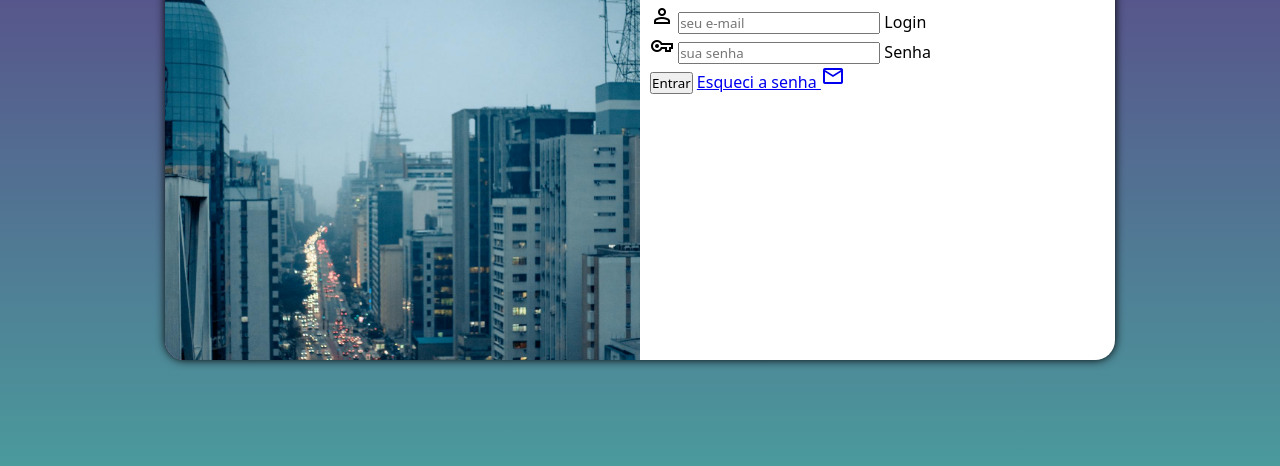
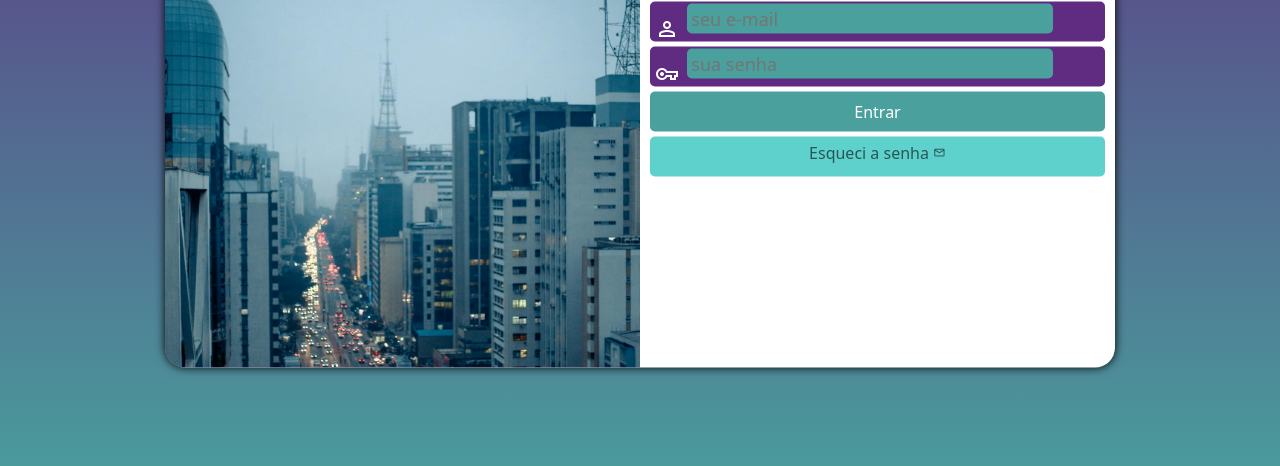
Before and after one commit to Dieegoo13/projeto-login, a plain HTML site: page index.html in a window 1280 px wide. Shown: the part 290-756 px from the top of the page. Drawn offline with nearby package versions, Linux system fonts and the light colour scheme.

Commit message:
ultima atualização

```diff
--- a/index.html
+++ b/index.html
@@ -27,16 +27,16 @@
                     <div class="campo">
                         <span class="material-symbols-outlined">person</span>
                         <input type="email" name="login" id="ilogin" placeholder="seu e-mail" required maxlength="30">
-                        <label for="ilogin">Login</label>
+                        <label for="ilogin"></label>
                     </div>
 
                     <div class="campo">
                         <span class="material-symbols-outlined">vpn_key</span>
                         <input type="password" name="senha" id="isenha" placeholder="sua senha" required maxlength="20">
-                        <label for="isenha">Senha</label>
+                        <label for="isenha"></label>
                     </div>
                     <input type="submit" value="Entrar">
-                    <a href="esqueci.html">Esqueci a senha <span class="material-symbols-outlined">mail</span></a>
+                    <a href="esqueci.html" class="botao">Esqueci a senha <span class="material-symbols-outlined">mail</span></a>
                 </form>
             </div>
 
--- a/style.css
+++ b/style.css
@@ -23,15 +23,16 @@ section#login {
     position: absolute;
     top: 50%;
     left: 50%;
-    transform: translate(-50%, -50%);
     overflow: hidden;
+
 
 
     background-color: white;
     width: 250px;
-    height: 500px;
+    height: 515px;
     border-radius: 20px;
     box-shadow: 0px 0px 10px black;
+    transform: translate(-50%, -50%);
     transition: width .3s, height .3s;
 }
 
@@ -55,3 +56,72 @@ div#formulario > h1 {
 div#formulario > p {
     font-size: 0.8em;
 }
+
+div.campo {
+    color: white;
+    background-color: black;
+    font-size: 2em;
+    width: 40px;
+    padding: 5px;
+}
+
+div.campo > input {
+    background-color: #49a09d;
+    width: calc(80% - -10px);
+    font-size: 18px;
+    height: 100%;
+    border: 0px;
+    border-radius: 5px;
+    padding: 4px;
+    transform: translateY(-15px);
+}
+form > div.campo {
+    background-color: #5f2c82;
+    display: block;
+    width: 100%;
+    height: 40px;
+    border-radius: 5px;
+    margin: 5px 0px;
+}
+
+form > label {
+    display: none;
+}
+
+form > input[type=submit] {
+    display: block;
+    font-size: 1em;
+    width: 100%;
+    height: 40px;
+    background-color: #49a09d;
+    color: white;
+    border-radius: 5px;
+    border: none;
+}
+
+form > input[type=submit]:hover {
+    background-color: #387c7a;
+    cursor: pointer;
+}
+
+form > a.botao {
+    display: block;
+    text-align: center;
+    padding-top: 5px;
+    margin-top: 5px;
+    font-size: 1em;
+    width: 100%;
+    height: 40px;
+    background-color: #5ed1cd;
+    border-radius: 5px;
+    text-decoration: none;
+    color: #275755;
+}
+
+form > a.botao:hover {
+    background-color: #84fdf7;
+}
+
+form > a.botao > span {
+    font-size: 0.8em;
+}
```
